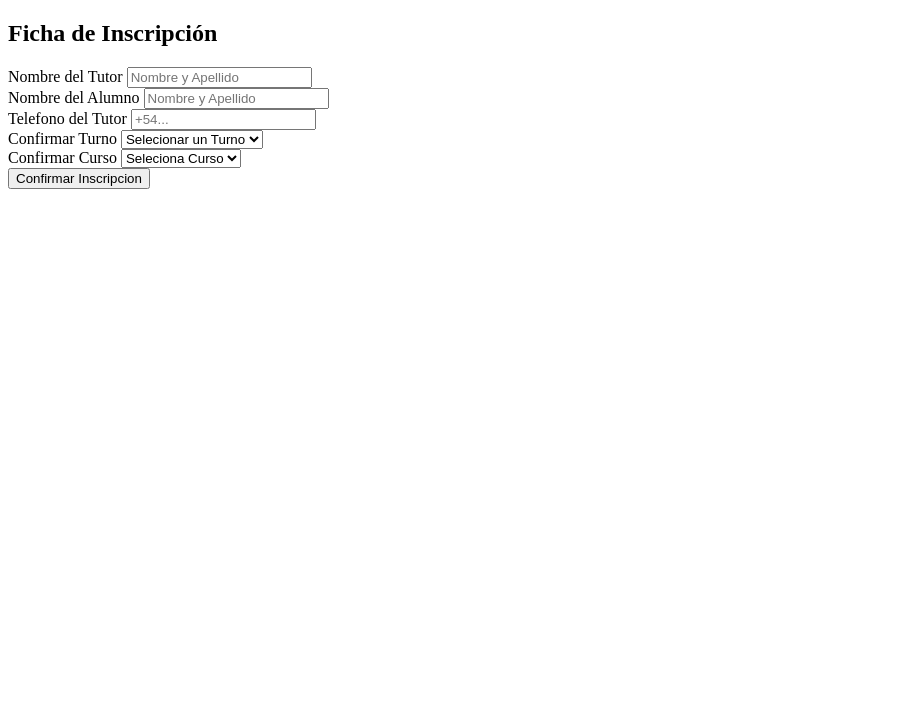
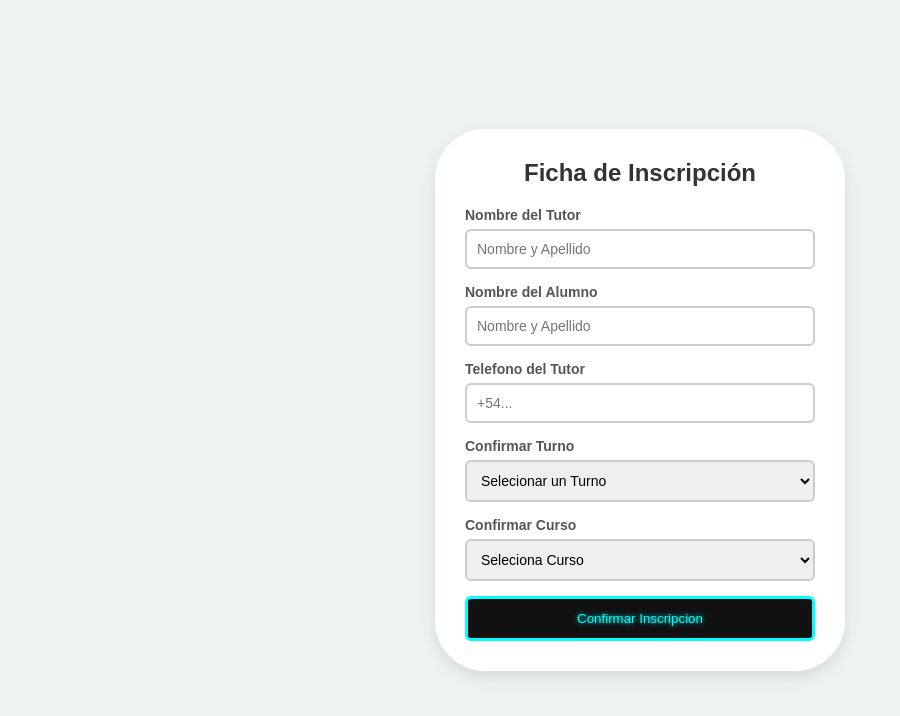
Before and after one commit to alpire1190-oss/inscripciones, a plain HTML site: page index.html in a window 1280 px wide. Shown: the whole page, without its empty margins (0-900 px from the left). Drawn offline with Linux system fonts and the light colour scheme.

Commit message:
Update index.html

```diff
--- a/index.html
+++ b/index.html
@@ -3,7 +3,7 @@
 <head>
     <meta charset="UTF-8">
     <meta name="viewport" content="width=device-width, initial-scale=1.0">
-    <link rel="stylesheet" href="css/juego3.css">
+    <link rel="stylesheet" href="css/index.css">
     <title>Documento</title>
 </head>
 <body>
```
